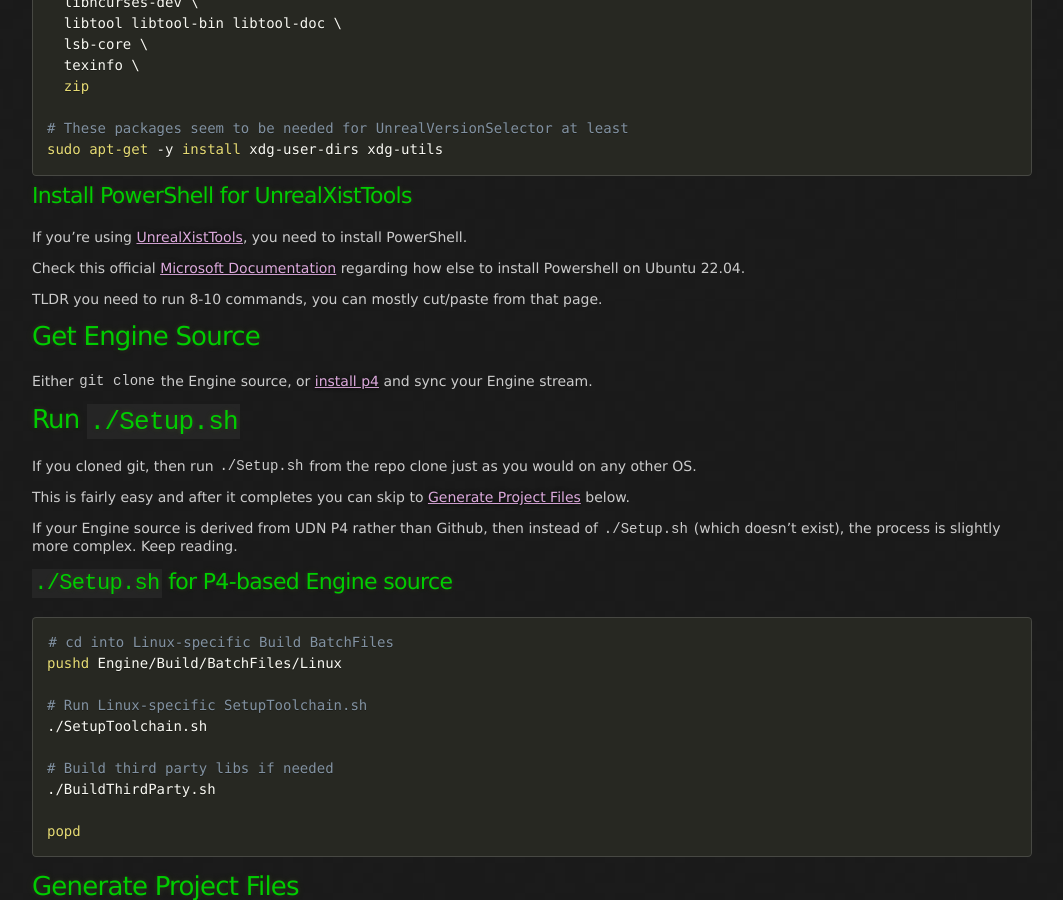
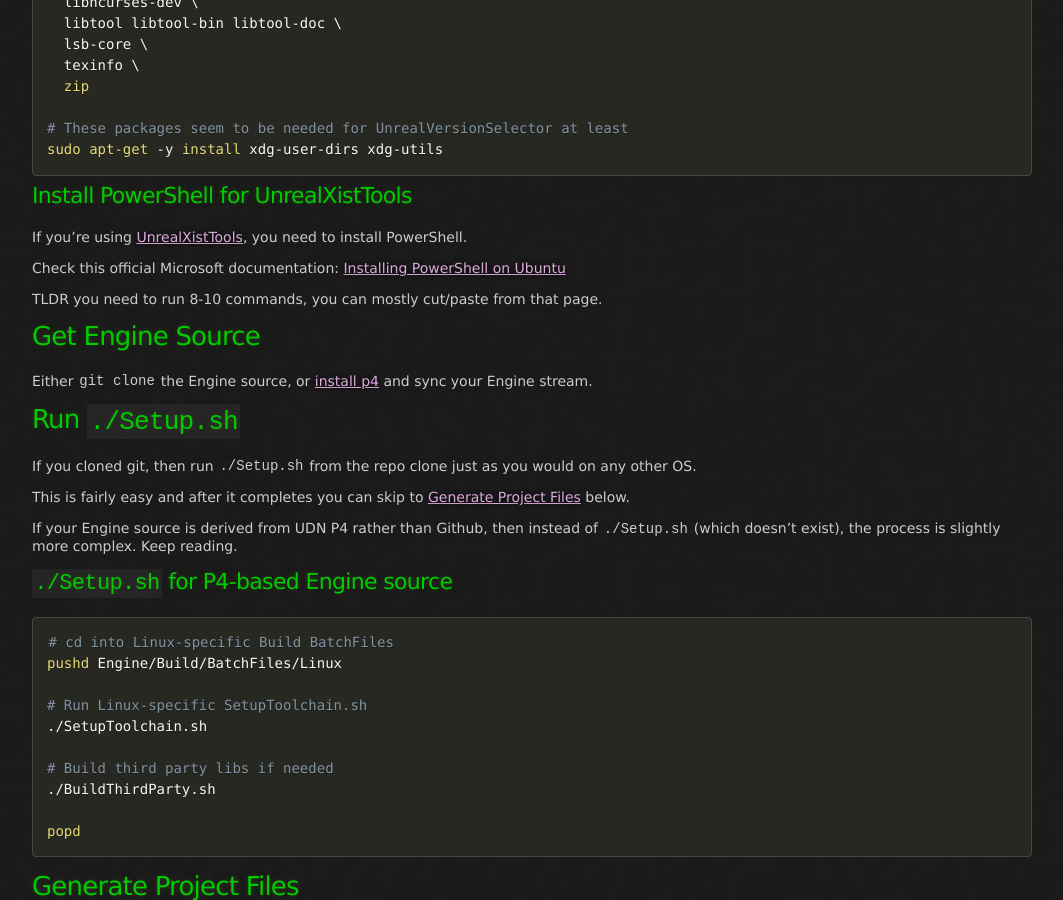
Before and after one commit to x157/x157.github.io, a Jekyll site: the page built from UE5/Linux/index.md, in a window 1280 px wide and 900 px high, scrolled down 764 px. Shown: the whole window, without its empty margins (108-1171 px from the left). Built offline with Jekyll 4.4.1, drawn with Linux system fonts in a browser that asks for light colours.

Commit message:
Update MS pwsh install link

```diff
--- a/UE5/Linux/index.md
+++ b/UE5/Linux/index.md
@@ -46,9 +46,8 @@
 
 If you're using [UnrealXistTools](/UnrealXistTools/), you need to install PowerShell.
 
-Check this official
-[Microsoft Documentation](https://learn.microsoft.com/en-us/powershell/scripting/install/install-ubuntu?view=powershell-7.4)
-regarding how else to install Powershell on Ubuntu 22.04.
+Check this official Microsoft documentation:
+[Installing PowerShell on Ubuntu](https://learn.microsoft.com/en-us/powershell/scripting/install/install-ubuntu#installation-via-package-repository-the-package-repository)
 
 TLDR you need to run 8-10 commands, you can mostly cut/paste from that page.
 
```
